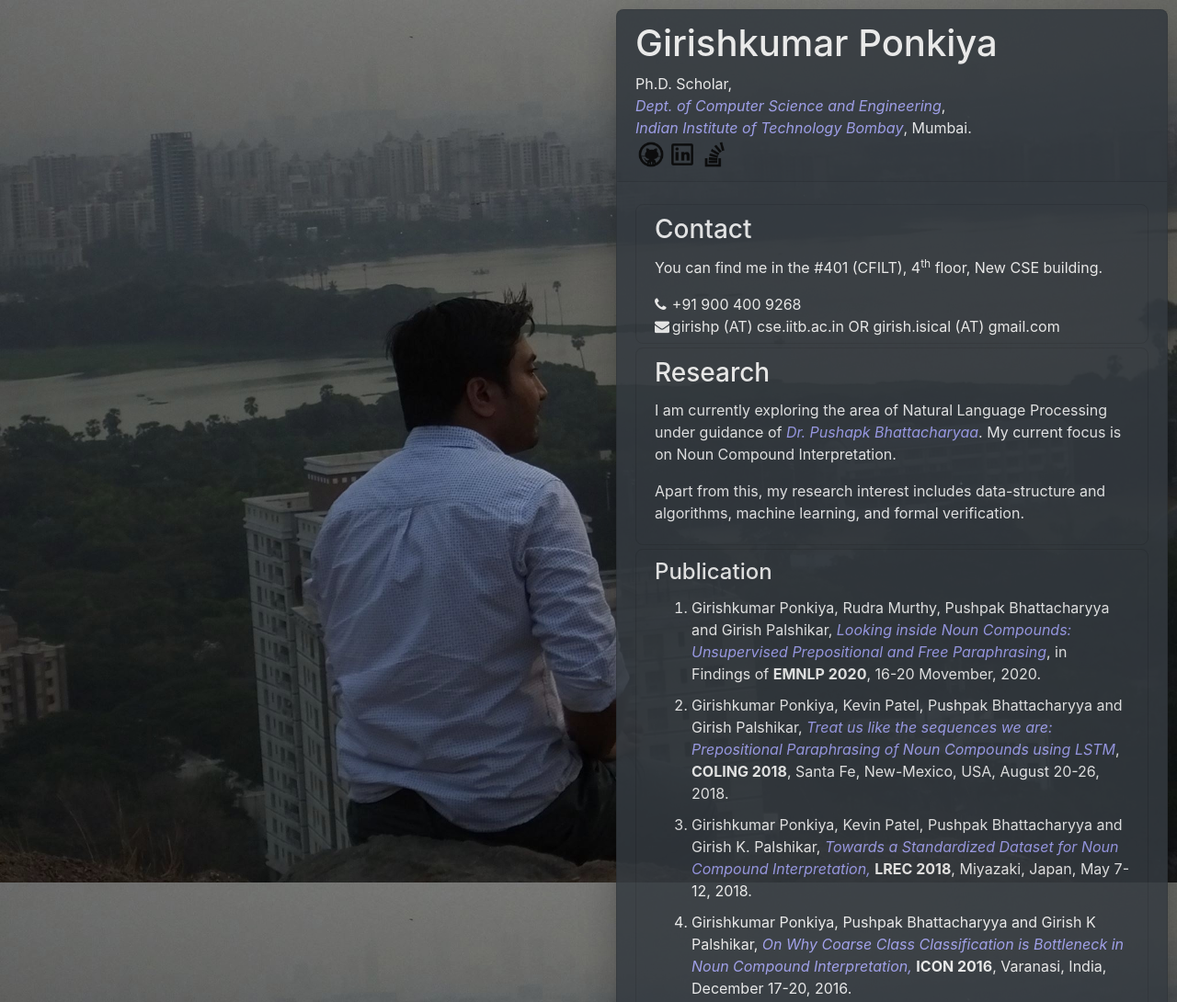
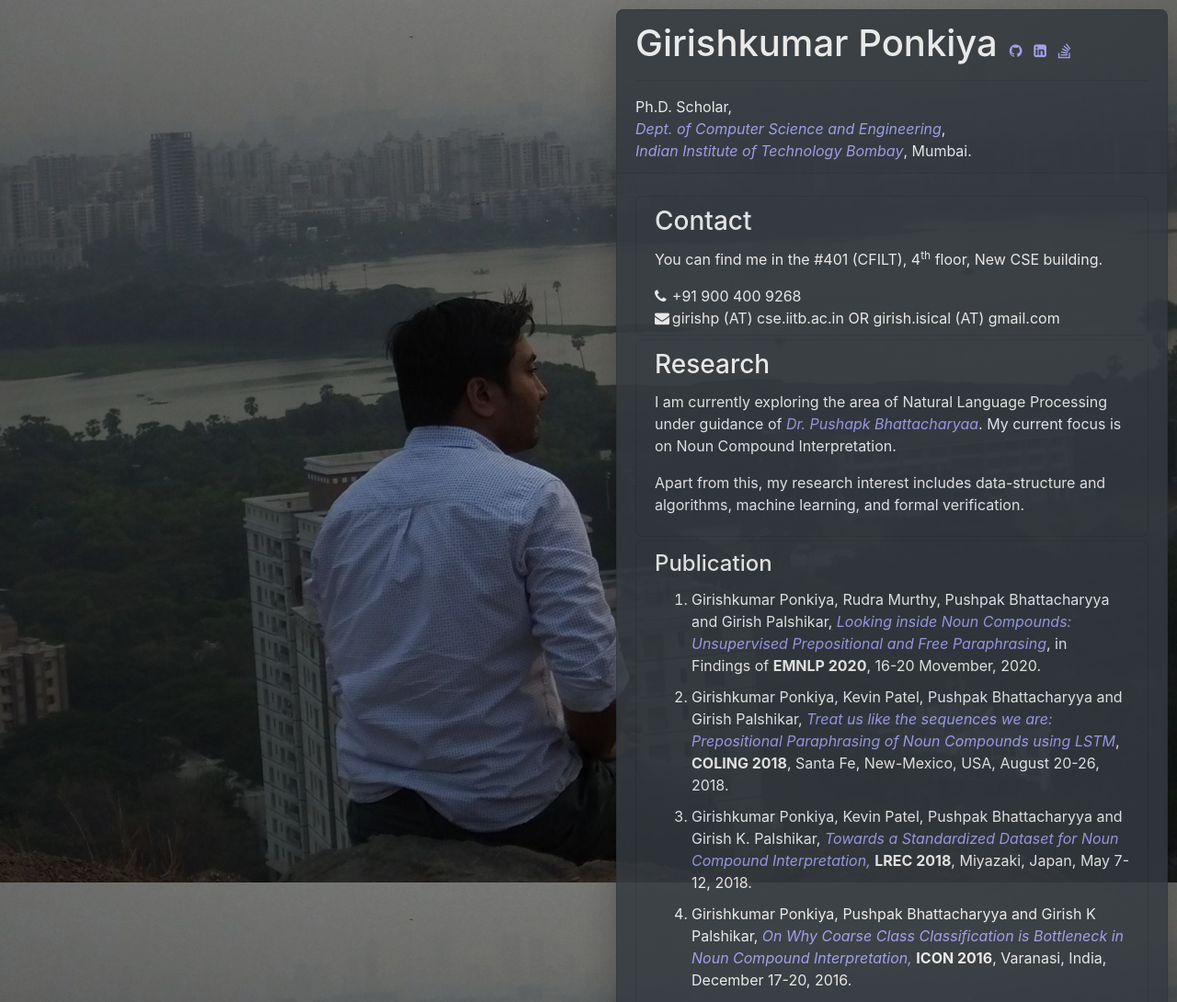
Before and after one commit to girishponkiya/girishponkiya.github.io, a plain HTML site: page index.html in a window 1280 px wide. Shown: the top 1090 px of the page at 92% size. Drawn offline with Linux system fonts and the light colour scheme.

Commit message:
Formatted profile icons

```diff
--- a/index.html
+++ b/index.html
@@ -44,16 +44,23 @@
 <body oncontextmenu="return noclick();">
 	<div class="card main bg-dark text-white shadow">
 		<div class="card-header">
-			<h1>Girishkumar Ponkiya</h1>
+			<h1 style="display:inline">Girishkumar Ponkiya</h1>
+			<h6 style="display: inline;">
+				&nbsp;
+				<a href="https://github.com/girishponkiya" target="_blank">
+					<i class="fa fa-github" aria-hidden="true"></i></a></td>
+				&nbsp;
+				<a href="https://www.linkedin.com/in/girishponkiya/" target="_blank">
+					<i class="fa fa-linkedin-square" aria-hidden="true"></i></a>
+				&nbsp;
+				<a href="https://stackoverflow.com/users/1726226" target="_blank">
+					<i class="fa fa-stack-overflow" aria-hidden="true"></i></a>
+				</h6>
+			<hr style="clear:both;"/>
 			Ph.D. Scholar, <br />
 			<a href="http://www.cse.iitb.ac.in/">Dept. of Computer Science and Engineering</a>, <br />
 			<a href="http://www.iitb.ac.in">Indian Institute of Technology Bombay</a>, Mumbai.
 			<table>
-				<tr>
-					<td><a href="https://github.com/girishponkiya" target="_blank"><img class="icon" src="images/blk-png/icons8-github-50.png" alt="GitHub"/></a></td>
-					<td><a href="https://www.linkedin.com/in/girishponkiya/" target="_blank"><img class="icon" src="images/blk-png/icons8-material-outlined-50.png" alt="LinkedIn"/></a></td>
-					<td><a href="https://stackoverflow.com/users/1726226" target="_blank"><img class="icon" src="images/blk-png/icons8-stack-overflow-50.png" alt="Stack Overflow"/></a></td>
-				</tr>
 			</table>
 		</div>
 		<div class="card-body">
```
